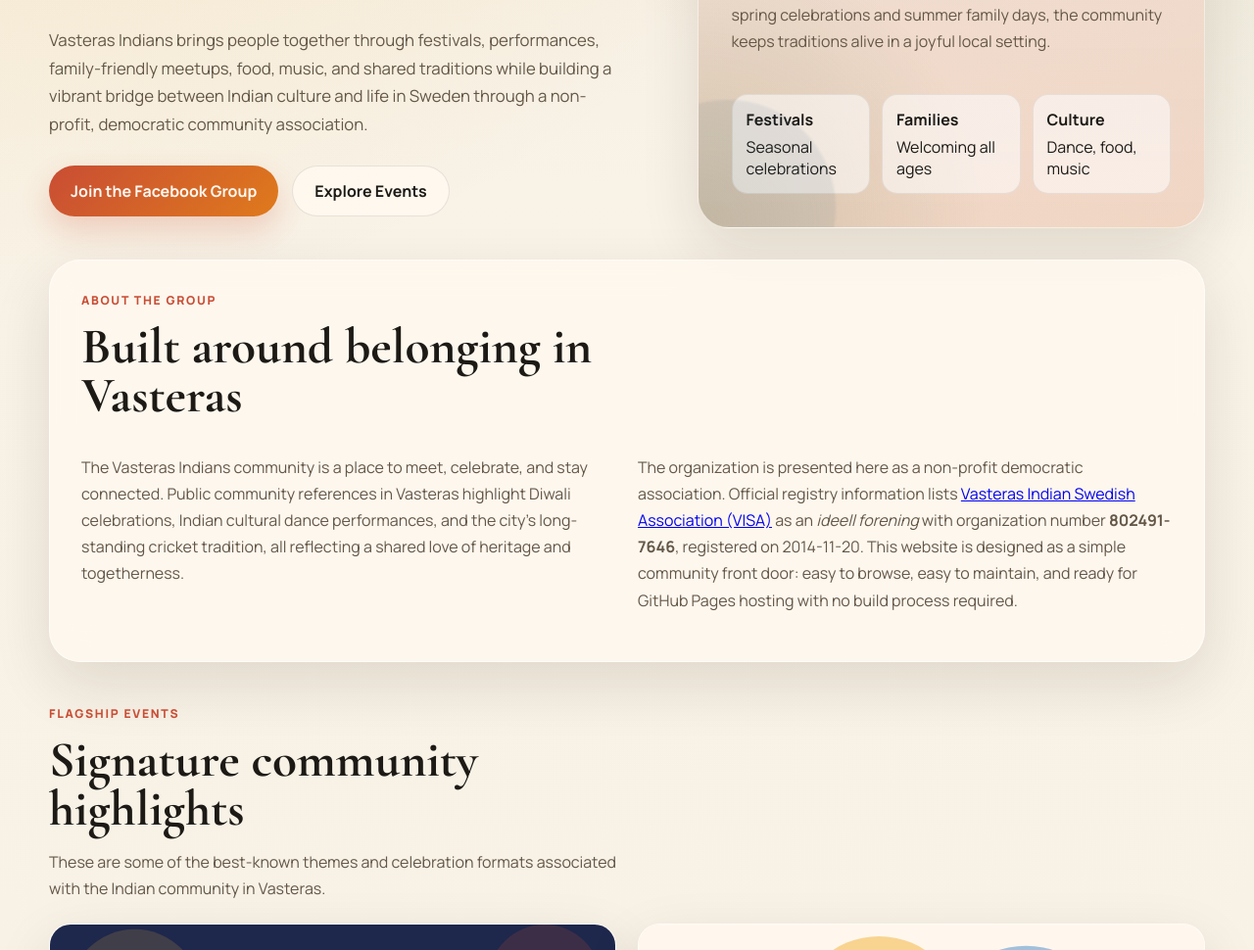
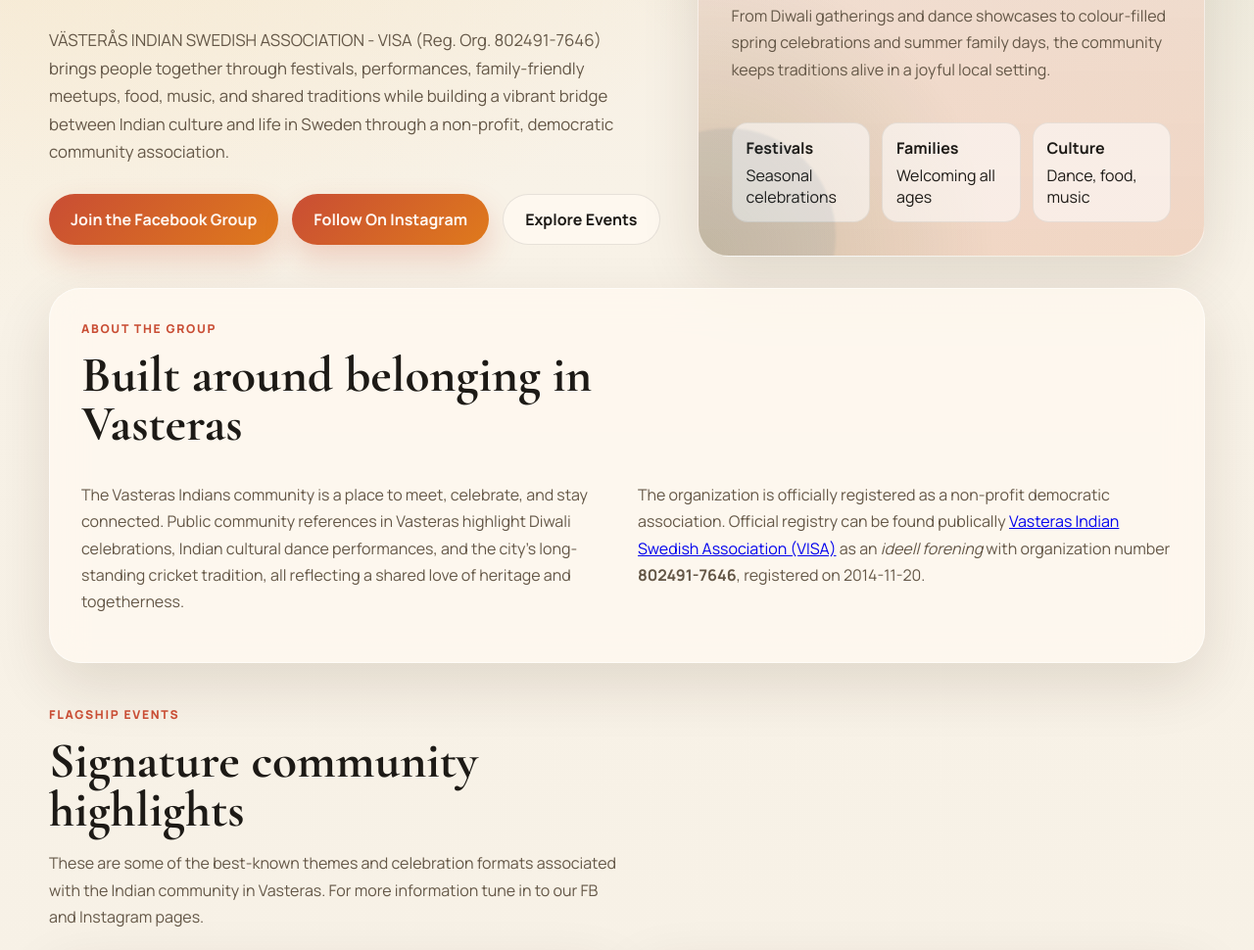
Before and after one commit to vasterasindians/website, a plain HTML site: page index.html in a window 1280 px wide. Shown: the part 690-1660 px from the top of the page at 98% size. Drawn offline with nearby package versions, Linux system fonts and the light colour scheme.

Commit message:
Update index.html

```diff
--- a/index.html
+++ b/index.html
@@ -35,7 +35,7 @@
               A warm home for Indians, families, and friends in Vasteras.
             </h1>
             <p class="lead">
-              Vasteras Indians brings people together through festivals,
+              VÄSTERÅS INDIAN SWEDISH ASSOCIATION - VISA (Reg. Org. 802491-7646) brings people together through festivals,
               performances, family-friendly meetups, food, music, and shared
               traditions while building a vibrant bridge between Indian culture
               and life in Sweden through a non-profit, democratic community
@@ -48,6 +48,13 @@
                 target="_blank"
                 rel="noreferrer"
                 >Join the Facebook Group</a
+              >
+                            <a
+                class="button primary"
+                href="https://www.instagram.com/vasterasindians/"
+                target="_blank"
+                rel="noreferrer"
+                >Follow On Instagram</a
               >
               <a class="button secondary" href="#events">Explore Events</a>
             </div>
@@ -96,8 +103,8 @@
               love of heritage and togetherness.
             </p>
             <p>
-              The organization is presented here as a non-profit democratic
-              association. Official registry information lists
+              The organization is officially registered as a non-profit democratic
+              association. Official registry can be found publically
               <a
                 href="https://www.allabolag.se/8024917646/VASTERAS_INDIAN_SWEDISH_ASSOCIATION_VISA"
                 target="_blank"
@@ -105,10 +112,7 @@
                 >Vasteras Indian Swedish Association (VISA)</a
               >
               as an <em>ideell forening</em> with organization number
-              <strong>802491-7646</strong>, registered on 2014-11-20. This
-              website is designed as a simple community front door: easy to
-              browse, easy to maintain, and ready for GitHub Pages hosting with
-              no build process required.
+              <strong>802491-7646</strong>, registered on 2014-11-20.
             </p>
           </div>
         </section>
@@ -119,7 +123,7 @@
             <h2>Signature community highlights</h2>
             <p class="section-copy">
               These are some of the best-known themes and celebration formats
-              associated with the Indian community in Vasteras.
+              associated with the Indian community in Vasteras. For more information tune in to our FB and Instagram pages.
             </p>
           </div>
 
@@ -216,6 +220,12 @@
             rel="noreferrer"
             >Facebook Group</a
           >
+          <a
+            href="https://www.instagram.com/vasterasindians/"
+            target="_blank"
+            rel="noreferrer"
+            >Instagram Page</a
+          >
           <span>Static website ready for GitHub Pages</span>
         </div>
       </footer>
```
